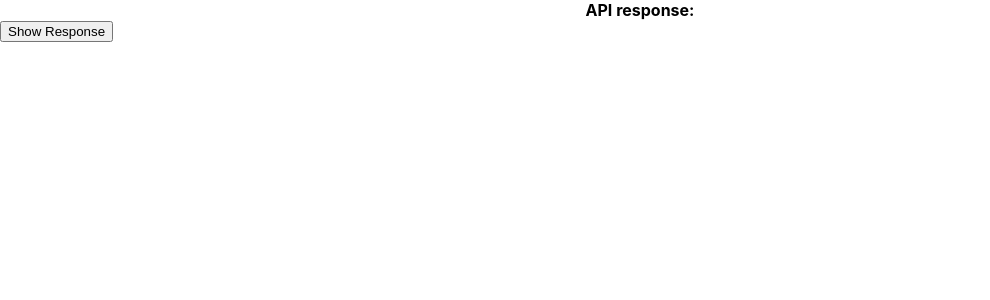
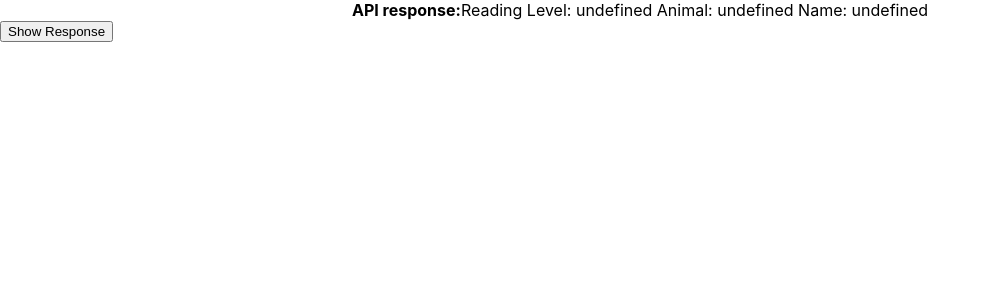
Before and after one commit to ThatOneSwimmer/storyBuilder, a React (Create React App) app in the folder chatbot/: page /result in a window 1280 px wide. Shown: the top 300 px of the page, without its empty margins (0-990 px from the left). Built offline with nearby package versions, Linux system fonts and the light colour scheme.

Commit message:
Update results page

```diff
--- a/chatbot/src/Pages/Result.js
+++ b/chatbot/src/Pages/Result.js
@@ -13,7 +13,7 @@ const Result = () => {
     const { name, setName } = useContext(ReferenceDataContext);
     const { readinglvl, setReadingLvl } = useContext(ReferenceDataContext);
 
-    const [apiResponse, setApiResponse] = useState("");
+    const [apiResponse, setApiResponse] = useState(`Reading Level: ${readinglvl}   Animal: ${animal}   Name: ${name}`);
 
     const navigate = useNavigate();
     const [loading, setLoading] = useState(false);
```
